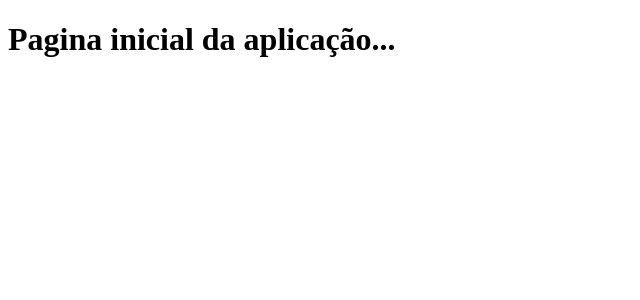
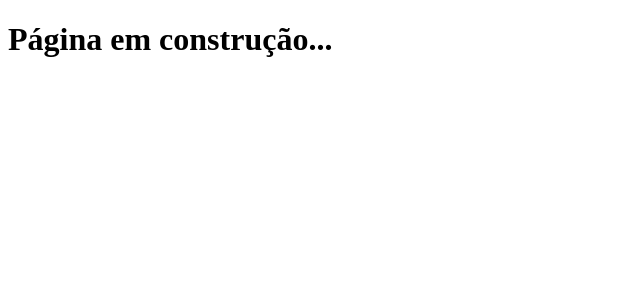
Before and after one commit to guerlak/tabnews-clone, a Next.js app: page / in a window 1280 px wide. Shown: the top 300 px of the page, without its empty margins (0-640 px from the left). Built offline with nearby package versions, Linux system fonts and the light colour scheme.

Commit message:
feat: under construction page

```diff
--- a/app/page.js
+++ b/app/page.js
@@ -1,7 +1,7 @@
 export default function App() {
     return (
         <h1>
-            Pagina inicial da aplicação...
+            Página em construção...
         </h1>
     )
 }
```
